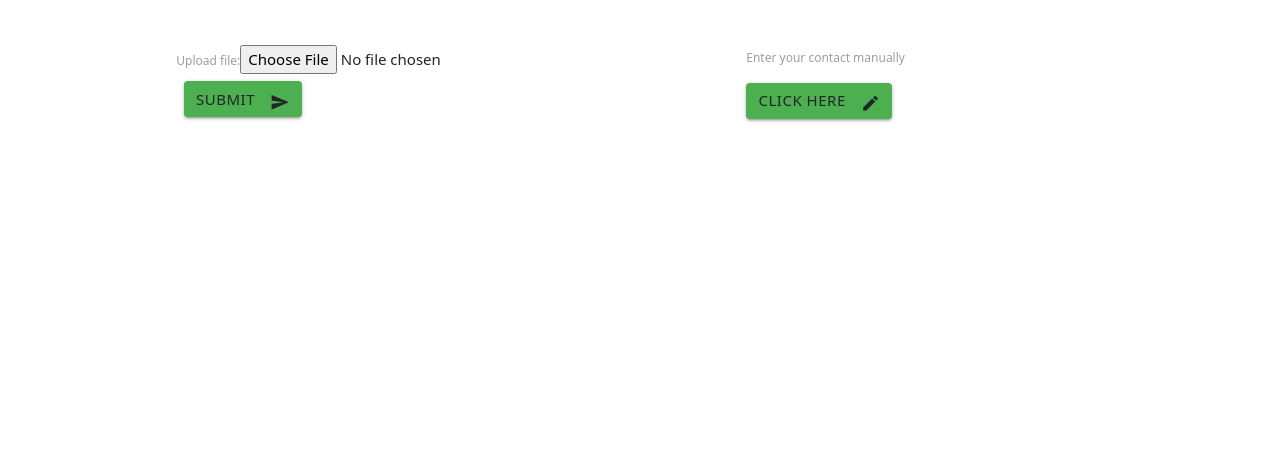
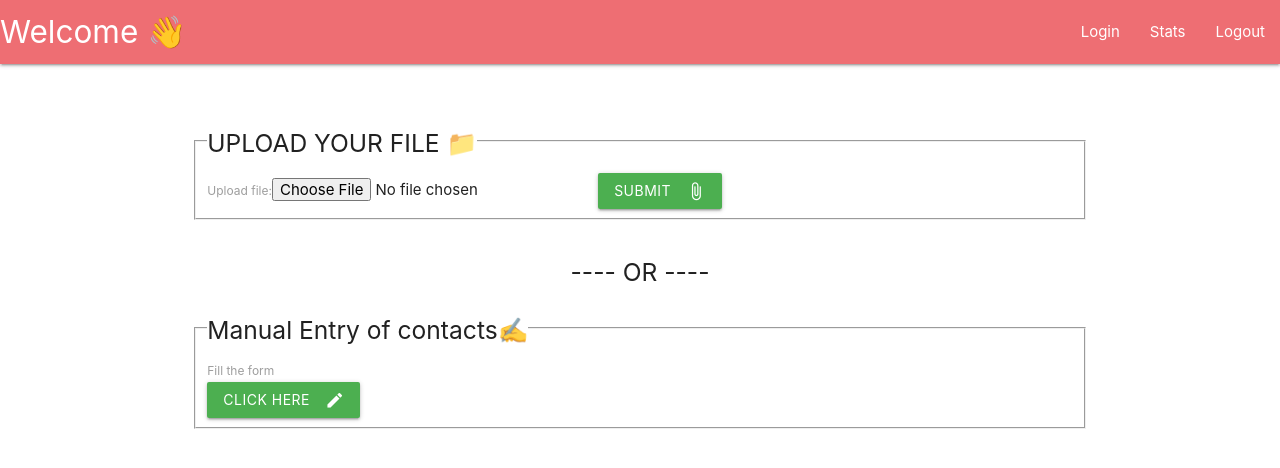
Before and after one commit to rssowmiyan/hiring-last-mile-system, a Django app: page /contacts/ in a window 1280 px wide. Shown: the top 468 px of the page. Run offline with Django 3.2, Linux system fonts and the light colour scheme.

Commit message:
added extra fields and modified max length for some

```diff
--- a/contacts/forms.py
+++ b/contacts/forms.py
@@ -4,11 +4,16 @@ from django.db.models import fields
 from .models import Upload,ContactInfo
 from django_countries.widgets import CountrySelectWidget
 
+nput_type = 'date'
+
 class ContactInfoForm(forms.ModelForm):
     class Meta:
         model = ContactInfo
-        fields = ('full_name','first_name','middle_name','last_name','company','designation','email','aadhar_id','pancard_id','phone_number','location','gender','title','university','country','degree','passing_year','college','linkedin','facebook','instagram_id','industry','state','zipcode','total_exp','ctc','notes','remarks','next_act',)
-        widgets = {'country': CountrySelectWidget()}
+        fields = ('full_name','first_name','middle_name','last_name','company','designation','email','aadhar_id','pancard_id','phone_number','location','gender','title','university','country','degree','passing_year','college','linkedin','facebook','instagram_id','industry','state','zipcode','total_exp','years_in_business','cin_no','turnover','date_of_incorporation','employees','ctc','notes','remarks','next_act',)
+        widgets = {
+            'country': CountrySelectWidget(),
+            }
+
 
 class UploadForm(forms.ModelForm):
     class Meta:
--- a/contacts/models.py
+++ b/contacts/models.py
@@ -2,6 +2,7 @@ from django.db import models
 from django.db.models.aggregates import Count
 from django_countries.fields import CountryField
 from django.core.validators import FileExtensionValidator
+from django.core.validators import MinValueValidator, MaxValueValidator
 
 class ContactInfo(models.Model):
     CHOICES = (
@@ -10,38 +11,51 @@ class ContactInfo(models.Model):
         ('T', 'Transgender'),
     )
     full_name   = models.CharField(max_length=100)
-    first_name  = models.CharField(max_length=30)
-    middle_name = models.CharField(max_length=30)
-    last_name   = models.CharField(max_length=30)
+    first_name  = models.CharField(max_length=50)
+    middle_name = models.CharField(max_length=30,blank=True)
+    last_name   = models.CharField(max_length=30,blank=True)
     company     = models.CharField(max_length=30)
-    designation = models.CharField(max_length=30)
-    email       = models.EmailField(unique=True)
-    aadhar_id   = models.CharField(unique=True,max_length=15,blank=True,null=True)
-    pancard_id  = models.CharField(blank=True,null=True,max_length=10)
+    designation = models.CharField(max_length=30,blank=True)
+    email       = models.EmailField(unique=True,max_length=62)
+    aadhar_id   = models.CharField(unique=True,max_length=15,blank=True,validators=[MinValueValidator(14),MaxValueValidator(14)])
+    pancard_id  = models.CharField(blank=True,max_length=10)
     phone_number= models.CharField(unique=True,max_length=10)
     location    = models.TextField(max_length=500)
     gender      = models.CharField(max_length=20,choices=CHOICES)
-    title       = models.CharField(blank=True,null=True,max_length=50)
-    department  = models.CharField(blank=True,null=True,max_length=50)
+    title       = models.CharField(blank=True,max_length=50)
+    department  = models.CharField(blank=True,max_length=50)
     university  = models.CharField(max_length=50)
     degree      = models.CharField(max_length=50)
     passing_year= models.PositiveSmallIntegerField(blank=True,null=True)
-    college     = models.CharField(max_length=50)
+    college     = models.CharField(max_length=50,blank=True)
     linkedin    = models.URLField(verbose_name = "LinkedIn URL",max_length=50,blank=True)
     facebook    = models.URLField(verbose_name = "Facebook URL",max_length=50,blank=True)
-    instagram_id= models.CharField(blank=True,null=True,verbose_name = "Instagram ID",max_length=50)
-    industry    = models.CharField(blank=True,null=True,max_length=50)
+    instagram_id= models.CharField(blank=True,verbose_name = "Instagram ID",max_length=50)
+    industry    = models.CharField(blank=True,max_length=50)
     country     = CountryField(blank_label='(select country)')
-    state       = models.CharField(max_length=30)
-    zipcode     = models.CharField(max_length=50)
+    state       = models.CharField(max_length=35)
+    zipcode     = models.CharField(max_length=12,validators=[MinValueValidator(5)])
+    key_skills  = models.CharField(max_length=50)
     total_exp   = models.PositiveSmallIntegerField(verbose_name = "Total Experience")
+    years_in_business = models.PositiveSmallIntegerField(blank=True,null=True)
+    cin_no      = models.CharField(blank=True,validators=[MinValueValidator(21),MaxValueValidator(21)],verbose_name="CIN NO",max_length=21)
+    turnover    = models.CharField(blank=True,max_length=30)
     date_of_incorporation =  models.DateField(blank=True,null=True)
+    employees   = models.PositiveIntegerField(blank=True,null=True)
     ctc         = models.PositiveSmallIntegerField()
-    notes       = models.TextField(blank=True,null=True)
-    remarks     = models.TextField(blank=True,null=True)
-    next_act    = models.CharField(blank=True,null=True,max_length=50)
-    udf01       = models.CharField(blank=True,null=True,max_length=50)
-    udf02       = models.CharField(blank=True,null=True,max_length=50)
+    notes       = models.TextField(blank=True)
+    remarks     = models.TextField(blank=True)
+    next_act    = models.CharField(blank=True,max_length=100)
+    udf01       = models.CharField(blank=True,max_length=100)
+    udf02       = models.CharField(blank=True,max_length=100)
+    udf03       = models.CharField(blank=True,max_length=100)
+    udf04       = models.CharField(blank=True,max_length=100)
+    udf05       = models.CharField(blank=True,max_length=100)
+    udf06       = models.CharField(blank=True,max_length=100)
+    udf07       = models.CharField(blank=True,max_length=100)
+    udf08       = models.CharField(blank=True,max_length=100)
+    udf09       = models.CharField(blank=True,max_length=100)
+    udf10       = models.CharField(blank=True,max_length=100)
 
     def __str__(self):
         return self.full_name
--- /dev/null
+++ b/contacts/templates/contacts/base.html
@@ -0,0 +1,49 @@
+{% load materializecss %}
+<!DOCTYPE html>
+<html lang="en">
+<head>
+    <meta charset="UTF-8">
+    <meta http-equiv="X-UA-Compatible" content="IE=edge">
+    <meta name="viewport" content="width=device-width, initial-scale=1.0">
+    {% block css %}
+    <link href="https://fonts.googleapis.com/icon?family=Material+Icons" rel="stylesheet">
+    <link rel="stylesheet" href="https://cdnjs.cloudflare.com/ajax/libs/materialize/1.0.0-rc.1/css/materialize.min.css" integrity="sha256-qj3p6P1fJIV+Ndv7RW1ovZI2UhOuboj9GcODzcNFIN8=" crossorigin="anonymous" />
+    {% endblock css %}
+    <title>Hiring lastmile system</title>
+</head>
+<body>
+{% block javascript %}
+    <script
+    src="https://code.jquery.com/jquery-3.3.1.min.js"
+    integrity="sha256-FgpCb/KJQlLNfOu91ta32o/NMZxltwRo8QtmkMRdAu8="
+    crossorigin="anonymous"></script>
+
+    <script src="https://cdnjs.cloudflare.com/ajax/libs/materialize/1.0.0-rc.1/js/materialize.min.js" integrity="sha256-SrBfGi+Zp2LhAvy9M1bWOCXztRU9Ztztxmu5BcYPcPE=" crossorigin="anonymous"></script>
+
+    <script>
+    $(document).ready(function(){
+
+    // Initialize materialize data picker
+    $('.datepicker').datepicker({'format': 'yyyy-mm-dd'});
+    $('select').formSelect();
+
+    });
+    </script>
+{% endblock javascript %}
+
+<nav>
+    <div class="nav-wrapper">
+        <a href="#" class="brand-logo">Welcome 👋</a>
+        <ul id="nav-mobile" class="right hide-on-med-and-down">
+            <li><a href="#">Login</a></li>
+            <li><a href="#">Stats</a></li>
+            <li><a href="#">Logout</a></li>
+        </ul>
+    </nav>
+
+{% block content %}
+
+{% endblock %}
+
+</body>
+</html>
--- a/contacts/templates/contacts/home.html
+++ b/contacts/templates/contacts/home.html
@@ -1,58 +1,46 @@
+{% extends "contacts/base.html" %}
 {% load materializecss %}
-<!DOCTYPE html>
-<html lang="en">
-<head>
-    {% block css %}
-  <link href="https://fonts.googleapis.com/icon?family=Material+Icons" rel="stylesheet">
-  <link rel="stylesheet" href="https://cdnjs.cloudflare.com/ajax/libs/materialize/1.0.0-rc.1/css/materialize.min.css" integrity="sha256-qj3p6P1fJIV+Ndv7RW1ovZI2UhOuboj9GcODzcNFIN8=" crossorigin="anonymous" />
-  <link href="https://cdn.jsdelivr.net/npm/bootstrap@5.1.3/dist/css/bootstrap.min.css" rel="stylesheet" integrity="sha384-1BmE4kWBq78iYhFldvKuhfTAU6auU8tT94WrHftjDbrCEXSU1oBoqyl2QvZ6jIW3" crossorigin="anonymous">
-    {% endblock css %}
-    <title>Contacts</title>
-</head>
-<body>
-{% block javascript %}
-    <script
-    src="https://code.jquery.com/jquery-3.3.1.min.js"
-    integrity="sha256-FgpCb/KJQlLNfOu91ta32o/NMZxltwRo8QtmkMRdAu8="
-    crossorigin="anonymous"></script>
+{% block content %}
 
-    <script src="https://cdnjs.cloudflare.com/ajax/libs/materialize/1.0.0-rc.1/js/materialize.min.js" integrity="sha256-SrBfGi+Zp2LhAvy9M1bWOCXztRU9Ztztxmu5BcYPcPE=" crossorigin="anonymous"></script>
-
-    <script>
-    $(document).ready(function(){
-
-    // Initialize materialize data picker
-    $('.datepicker').datepicker({'format': 'yyyy-mm-dd'});
-    $('select').formSelect();
-
-    });
-    </script>
-{% endblock javascript %}
-    <div class="mt-5 container">
+<!-- <div class="container" style="margin-top: 80px;">
     <div class="row">
-            <div class="col s6 offset-s1">
+        <div class="col s5">
             <form method="post" enctype="multipart/form-data">
                 {% csrf_token %}
                 {{ form|materializecss }}
-                    <button class="m-2 btn green" type="submit">Submit
+                <button style="margin-left:0.7em;" class="btn green" type="submit">Submit
                     <i class="material-icons right">send</i>
                 </button>
             </form>
         </div>
-            <div class="col s6 offset-s1">
+        <div class="col s4" style="margin-left: 80px;">
             <label>Enter your contact manually</label><br>
-                <a href="{% url 'contacts:manualEntry' %}" class="mt-3 mb-2 btn green">Click here<i class="material-icons right">edit</i></a>
+            <a href="{% url 'contacts:manualEntry' %}" class="btn green">Click here<i class="material-icons right">edit</i></a>
         </div>
     </div>
+</div> -->
+
+<div class="container" style="margin-top:50px ;">
+    <form method="post" enctype="multipart/form-data">
+        <fieldset>
+        <legend><h5>UPLOAD YOUR FILE 📁</h5></legend>
+        {% csrf_token %}
+        {{ form|materializecss }}
+        <button  class="btn green" type="submit">Submit
+            <i class="material-icons right">attach_file</i>
+        </button>
+        </fieldset>
+    </form><br>
+    <h5 class="center-align">---- OR ----</h5>
+    <div class="input-field">
+        <fieldset>
+            <legend><h5>Manual Entry of contacts✍️</h5></legend>
+            <label>Fill the form</label><br>
+            <a href="{% url 'contacts:manualEntry' %}" class="btn green">Click here<i class="material-icons right">edit</i></a>
+        </fieldset>
     </div>
 
-</body>
-</html>
+</div>
 
 
-
-
-<!--
-<label for="formFile" class="form-label">Upload your Contacts</label>
-<input class="form-control" type="file" id="formFile" accept=".xlsx, .xls, .csv" placeholder=".csv,.xlsx">
-                    -->
+{% endblock %}
--- a/contacts/views.py
+++ b/contacts/views.py
@@ -23,9 +23,16 @@ def home(request):
 
 def matchFields(request):
     if(request.method=='POST'):
-        filepath = '/media/testing123.csv'
-        filepath = f'.{filepath}'
-        df = pd.read_csv(filepath)
+        # filepath = '/media/testing123.csv'
+        filepath = request.session.get('filepath')
+        if(filepath[-3:]=='csv'):
+            filepath = f'.{filepath}'
+            df = pd.read_csv(filepath)
+        # converting excel to csv and then to dataframe
+        else:
+            filepath = f'.{filepath}'
+            df = pd.read_excel('filepath')
+            df.to_csv('filepath', index=False)
         names = list(df.columns)
         matched = { key:request.POST.get(key, False) for key in names }
         # pprint(matched)
@@ -42,8 +49,8 @@ def matchFields(request):
         return HttpResponse('<h1>cols renamed!</h1>')
 
     else:
-        # filepath = request.session.get('filepath')
-        filepath = '/media/testing123.csv'
+        filepath = request.session.get('filepath')
+        # filepath = '/media/testing123.csv'
         filepath = f'.{filepath}'
         df = pd.read_csv(filepath)
         # cols in the uploaded excel sheet
```
Also changed, not shown: contacts/templates/contacts/matching.html (+4 -14 lines), contacts/migrations/0001_turnoveranewleaf.py (added), contacts/migrations/__init__.py (added), db.sqlite3, users/migrations/0001_turnoveranewleaf.py (added), users/migrations/__init__.py (added). Lines whose indentation alone changed are shown as unchanged.
